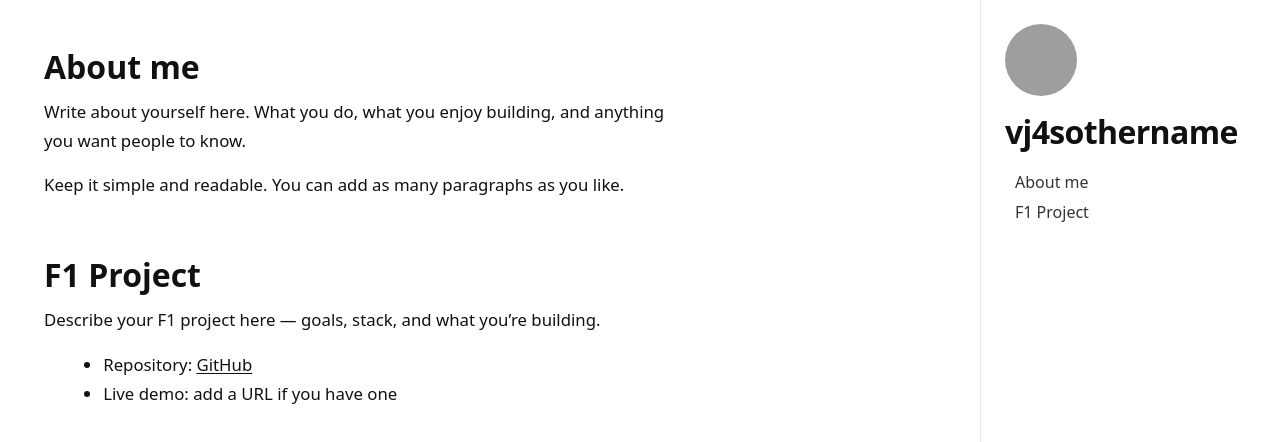
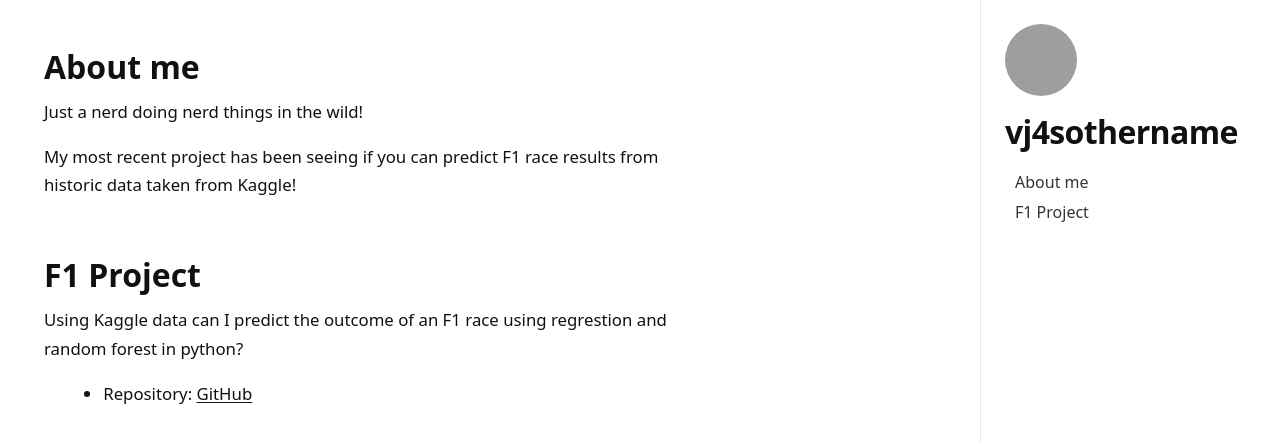
Before and after one commit to vj4sothername/vj4sothername.github.io, a plain HTML site: page index.html in a window 1280 px wide. Shown: the top 442 px of the page. Drawn offline with Linux system fonts and the light colour scheme; grey boxes are pictures that could not be loaded.

Commit message:
Update index.html

```diff
--- a/index.html
+++ b/index.html
@@ -141,21 +141,20 @@
       <section id="about" class="section">
         <h2>About me</h2>
         <p>
-          Write about yourself here. What you do, what you enjoy building, and anything you want people to know.
+          Just a nerd doing nerd things in the wild!
         </p>
         <p>
-          Keep it simple and readable. You can add as many paragraphs as you like.
+       My most recent project has been seeing if you can predict F1 race results from historic data taken from Kaggle!
         </p>
       </section>
 
       <section id="f1-project" class="section">
         <h2>F1 Project</h2>
         <p>
-          Describe your F1 project here — goals, stack, and what you’re building.
+          Using Kaggle data can I predict the outcome of an F1 race using regrestion and random forest in python?
         </p>
         <ul>
-          <li>Repository: <a href="https://github.com/vj4sothername" target="_blank" rel="noopener">GitHub</a></li>
-          <li>Live demo: add a URL if you have one</li>
+          <li>Repository: <a href="https://github.com/vj4sothername/f1_prediction" target="_blank" rel="noopener">GitHub</a></li>
         </ul>
       </section>
     </main>
```
